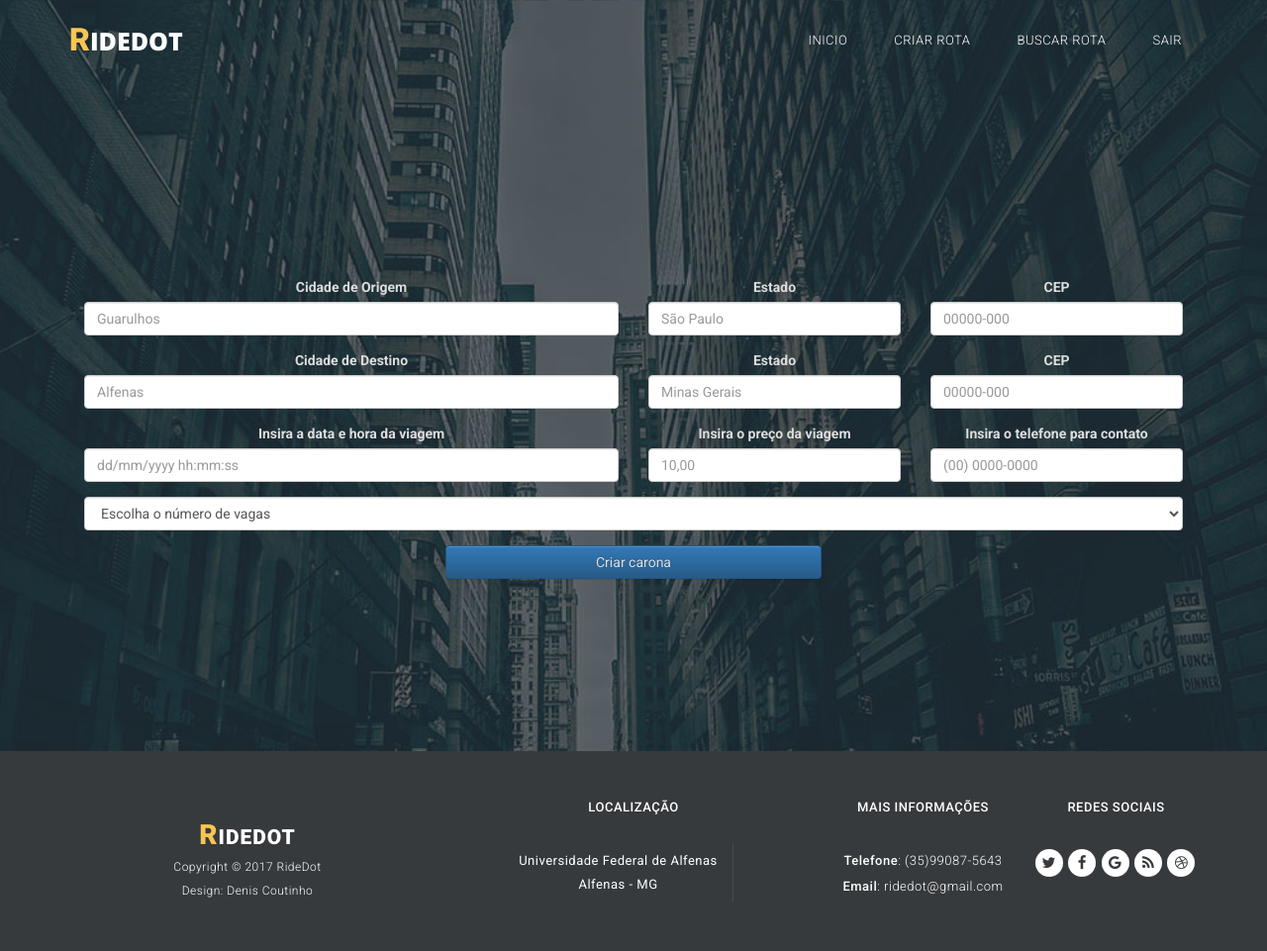
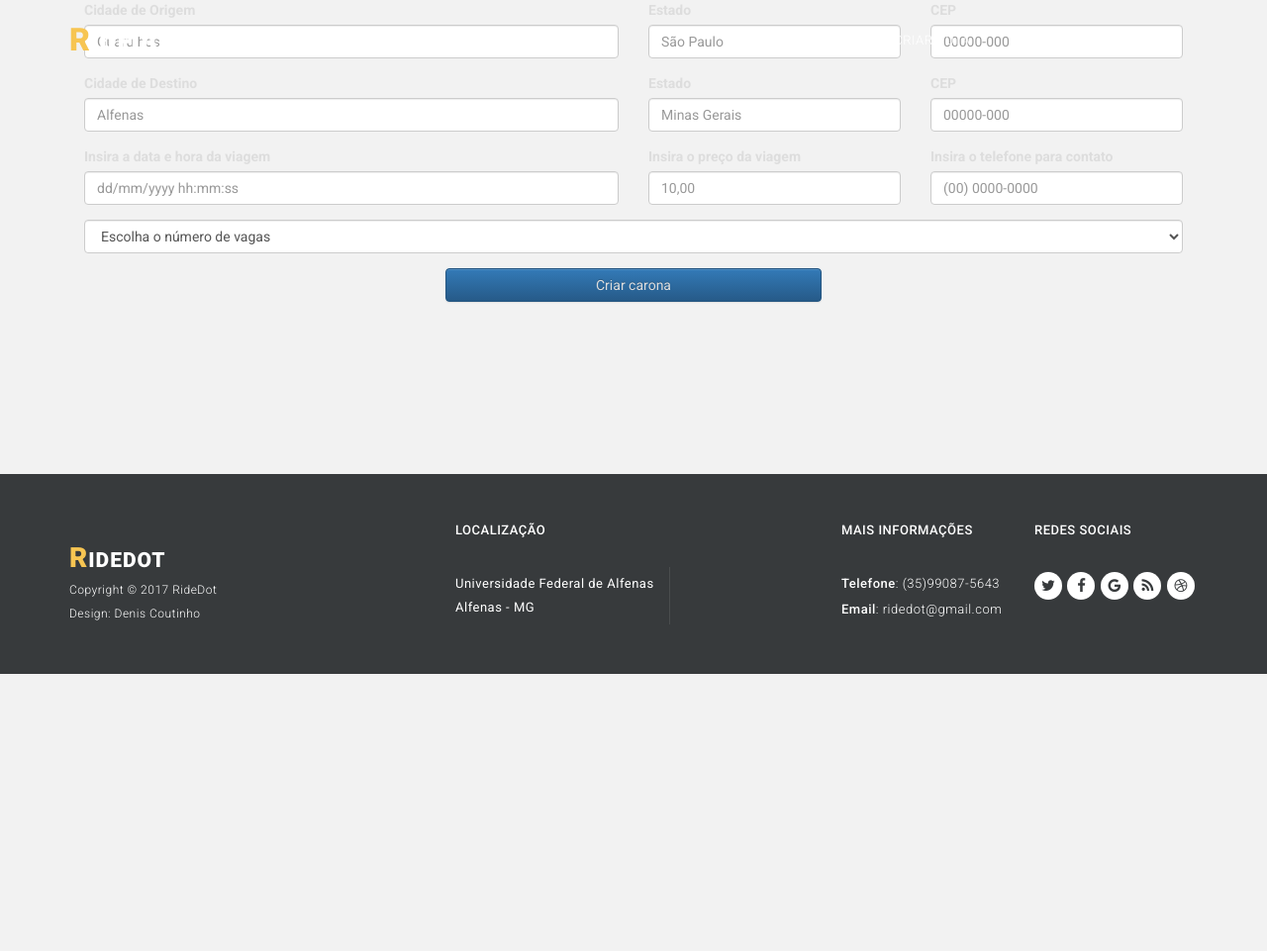
Before and after one commit to vitorhugoclz/Ride-Dot, a Flask app: page /criar/rota in a window 1280 px wide. Shown: the whole page at 99% size. After the commit the page ends 681 px from the top, so only its background shows below. Run offline with Flask 2, Linux system fonts and the light colour scheme; some libraries are stand-ins or nearby versions.

Commit message:
Update criar_carona.html

```diff
--- a/templates/criar_carona.html
+++ b/templates/criar_carona.html
@@ -25,7 +25,7 @@
 
 <body>
 {% include 'header.html'%}
-<div class="parallax-content baner-content" id="cria_carona" >
+<div class="parallax-content baner-content2" id="cria_carona" >
     <div class="container">
     <form action="/rota_inserir" method="post">
     <fieldset>
```
